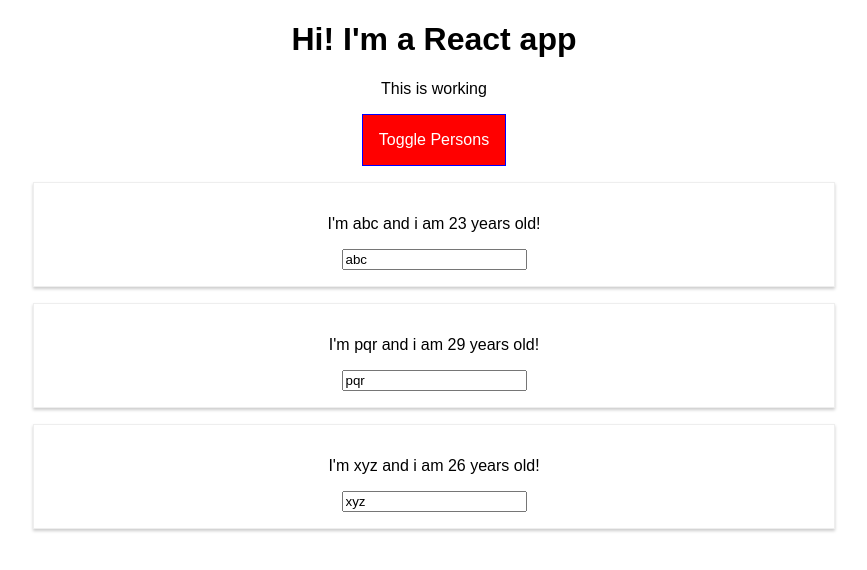
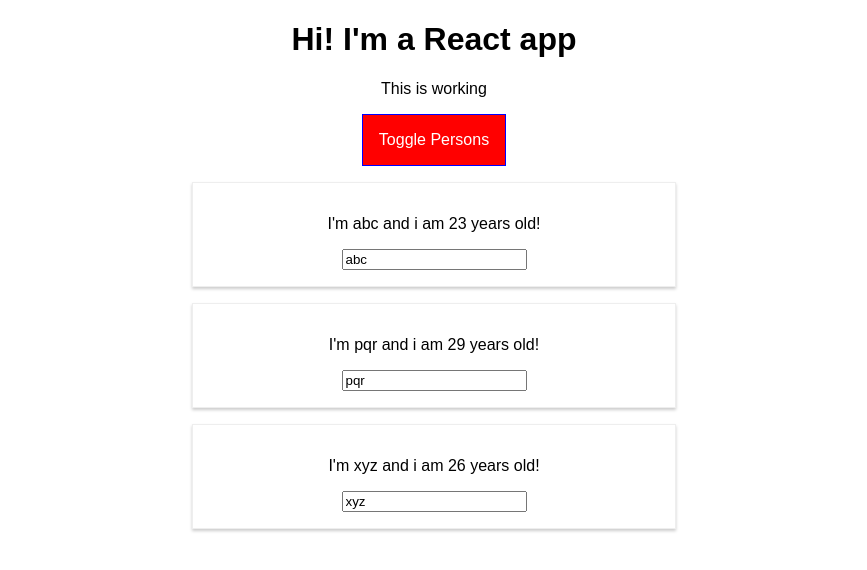
Before and after one commit to blazzy95/Learning-ReactJS, a React app: page / in a window 1280 px wide. Both pictures are taken after a click on the button "Toggle Persons". Shown: the top 570 px of the page, without its empty margins (206-1073 px from the left). Built offline with nearby package versions, Linux system fonts and the light colour scheme.

Commit message:
Learning ReactJS

```diff
--- a/src/App.css
+++ b/src/App.css
@@ -16,6 +16,7 @@
 	background-color: green;
 	font: inherit;
 	color: white;
+	cursor: pointer;
 }
 
 .App button:hover {
--- a/src/Person/Person.css
+++ b/src/Person/Person.css
@@ -6,3 +6,9 @@
     padding: 16px;
     text-align: center;
 }
+
+@media (min-width: 500px) {
+	.Person {
+		width: 450px;
+	}
+}
```
